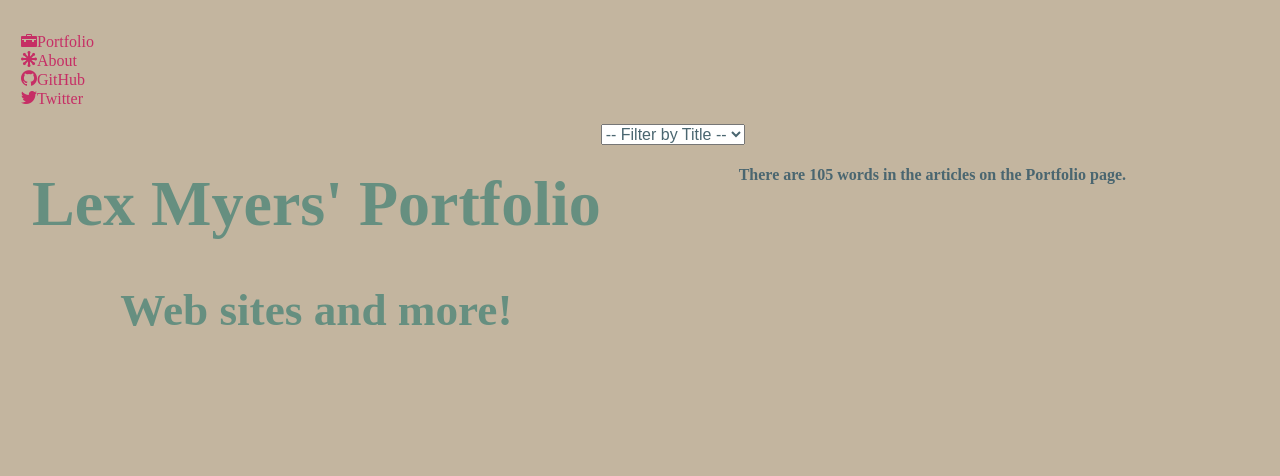
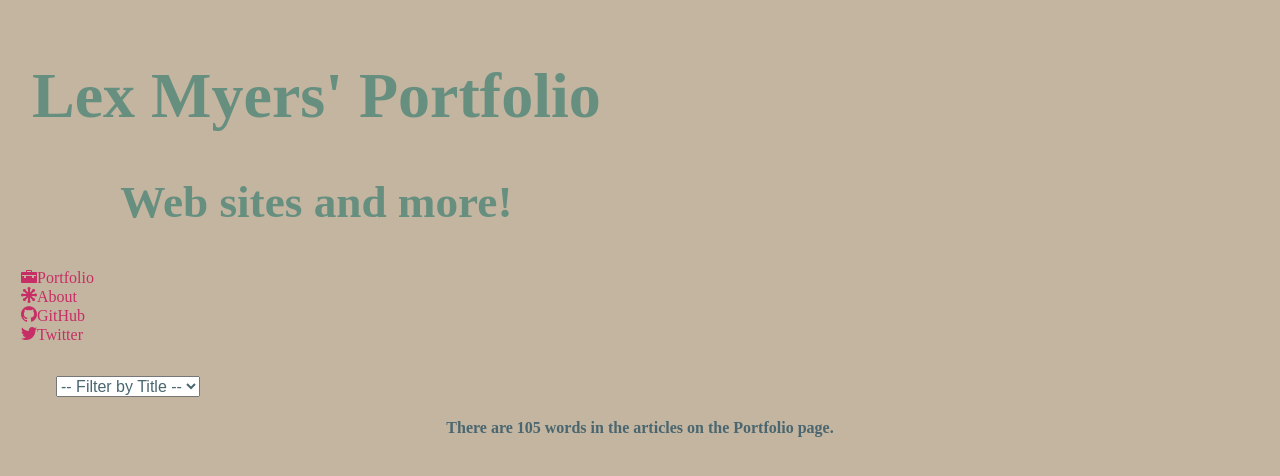
Before and after one commit to lexm/portfolio, a website: page index.html in a window 1280 px wide. Drawn offline with Linux system fonts and the light colour scheme; files whose address does not match are found by name; a web font is replaced by a local one.

```diff
--- a/css/layout.css
+++ b/css/layout.css
@@ -35,3 +35,9 @@
 #about, #gh-repo {
   display: none;
 }
+
+.clearfix::after {
+  content: "";
+  display: table;
+  clear: both;
+}
--- a/css/modules.css
+++ b/css/modules.css
@@ -1,5 +1,6 @@
 .heading-main {
   float: left;
+  max-width: 80%;
   padding: 0 0 .2em 1em;
 }
 
--- a/index.html
+++ b/index.html
@@ -35,6 +35,12 @@
   </head>
   <body>
       <header class="clearfix">
+        <section class="heading-main">
+          <h1>
+            Lex Myers' Portfolio
+          </h1>
+          <h2>Web sites and more!</h2>
+        </section>
         <nav class="main-nav">
           <img src="img/menu.svg" class="icon-menu" alt="Menu">
           <ul>
@@ -44,12 +50,6 @@
             <li><a href="http://twitter.com/lexmyers" target="_blank" class="icon-twitter">Twitter</a></li>
           </ul>
         </nav>
-        <section class="heading-main">
-          <h1>
-            Lex Myers' Portfolio
-          </h1>
-          <h2>Web sites and more!</h2>
-        </section>
       </header>
       <main>
       <section id="entries" class="tab-zone">
```
